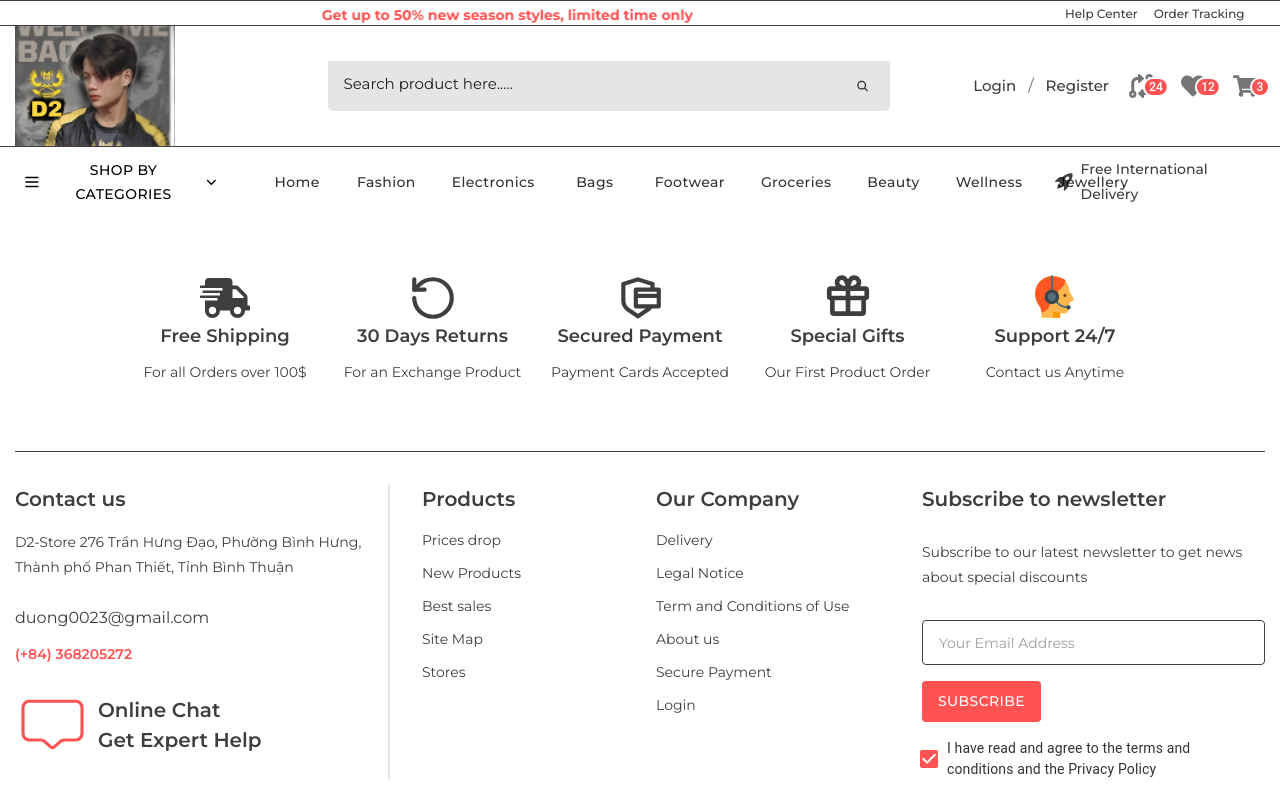
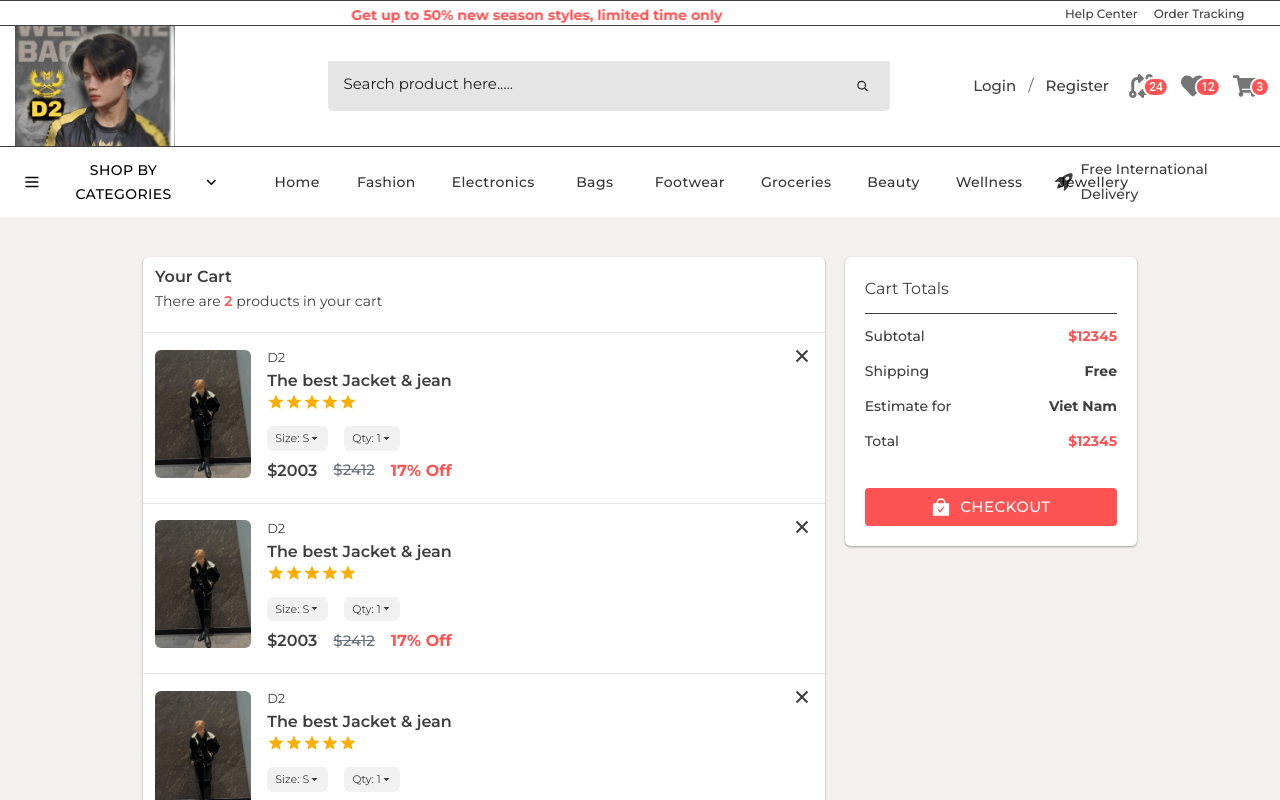
Before and after one commit to d2inthenow/E-commerce, a React (Vite) app: page /cart in a window 1280 px wide. Shown: the top 800 px of the page. Built offline with nearby package versions, Linux system fonts and the light colour scheme.

Commit message:
Design Cart Page

```diff
--- a/src/App.jsx
+++ b/src/App.jsx
@@ -16,6 +16,7 @@ import ProductDetails from "./components/Pages/ProductDetails";
 import ProductDetailsComponent from "./components/ProductDetailsComponent";
 import Login from "./components/Pages/Login";
 import Register from "./components/Pages/Register";
+import CartPage from "./components/Pages/Cart";
 
 const MyContext = createContext();
 
@@ -63,6 +64,7 @@ function App() {
             />
             <Route path={"/login"} exact={true} element={<Login />} />
             <Route path={"/register"} exact={true} element={<Register />} />
+            <Route path={"/cart"} exact={true} element={<CartPage />} />
           </Routes>
           <Footer />
         </MyContext.Provider>
--- /dev/null
+++ b/src/components/Pages/Cart/cartItem.jsx
@@ -0,0 +1,131 @@
+import { useState } from "react";
+import product from "../../../assets/images/ProductItem/product2.jpg";
+import { Link } from "react-router-dom";
+import { IoCloseSharp } from "react-icons/io5";
+import { GoTriangleDown } from "react-icons/go";
+import Rating from "@mui/material/Rating";
+import Menu from "@mui/material/Menu";
+import MenuItem from "@mui/material/MenuItem";
+const CartItem = (props) => {
+  const [sizeAnchorEl, setSizeAnchorEl] = useState(null);
+  const [selectedSize, setCartItems] = useState(props.size);
+  const openSize = Boolean(sizeAnchorEl);
+  const handleClickSize = (event) => {
+    setSizeAnchorEl(event.currentTarget);
+  };
+  const handleCloseSize = (value) => {
+    setSizeAnchorEl(null);
+    if (value !== null) {
+      setCartItems(value);
+    }
+  };
+
+  const [QuantityAnchorEl, setQuantitySizeAnchorEl] = useState(null);
+  const [selectedQuantity, setQuantity] = useState(props.qty);
+  const openQuantity = Boolean(QuantityAnchorEl);
+  const handleClickQuantity = (event) => {
+    setQuantitySizeAnchorEl(event.currentTarget);
+  };
+  const handleCloseQuantity = (value) => {
+    setQuantitySizeAnchorEl(null);
+    if (value !== null) {
+      setQuantity(value);
+    }
+  };
+  return (
+    <div className="cartItem flex items-center !p-3 gap-4 !pb-5 border-b border-[rgba(0,0,0,0.1)]">
+      <div className="img w-[15%] rounded-md overflow-hidden">
+        <Link to="/productDetails/1234" className="group ">
+          <img
+            src={product}
+            alt=""
+            className="w-full group-hover:scale-105 transition-all"
+          />
+        </Link>
+      </div>
+
+      <div className="info w-[85%] relative">
+        <IoCloseSharp
+          className="cursor-pointer absolute top-[0px] right-[0px]
+     text-[22px] link transition-all"
+        />
+        <span className="text-[13px]">D2</span>
+        <h3 className="font-[600] text-[16px]">
+          <Link to="/productDetails/1234" className="link">
+            The best Jacket & jean
+          </Link>
+        </h3>
+
+        <Rating name="size-small" defaultValue={5} size="small" readOnly />
+
+        <div className="flex items-center !mt-2 gap-4">
+          <div className="relative">
+            <span
+              className="flex items-center justify-center bg-[#f1f1f1] text-[11px] fonr-[600] !py-1 !px-2 rounded-md cursor-pointer"
+              onClick={handleClickSize}
+            >
+              Size: {selectedSize}
+              <GoTriangleDown />
+            </span>
+            <Menu
+              id="size-menu"
+              anchorEl={sizeAnchorEl}
+              open={openSize}
+              onClose={() => handleCloseSize(null)}
+              MenuListProps={{
+                "aria-labelledby": "basic-button",
+              }}
+            >
+              <MenuItem onClick={() => handleCloseSize("S")}>S</MenuItem>
+              <MenuItem onClick={() => handleCloseSize("M")}>M</MenuItem>
+              <MenuItem onClick={() => handleCloseSize("L")}>L</MenuItem>
+              <MenuItem onClick={() => handleCloseSize("XL")}>XL</MenuItem>
+              <MenuItem onClick={() => handleCloseSize("XXL")}>XXL</MenuItem>
+            </Menu>
+          </div>
+          <div className="relative">
+            <span
+              className="flex items-center justify-center bg-[#f1f1f1] text-[11px] fonr-[600] !py-1 !px-2 rounded-md cursor-pointer"
+              onClick={handleClickQuantity}
+            >
+              Qty: {selectedQuantity} <GoTriangleDown />
+            </span>
+            <Menu
+              id="size-menu"
+              anchorEl={QuantityAnchorEl}
+              open={openQuantity}
+              onClose={() => handleCloseQuantity(null)}
+              MenuListProps={{
+                "aria-labelledby": "basic-button",
+              }}
+            >
+              <MenuItem onClick={() => handleCloseQuantity(1)}>1</MenuItem>
+              <MenuItem onClick={() => handleCloseQuantity(2)}>2</MenuItem>
+              <MenuItem onClick={() => handleCloseQuantity(3)}>3</MenuItem>
+              <MenuItem onClick={() => handleCloseQuantity(4)}>4</MenuItem>
+              <MenuItem onClick={() => handleCloseQuantity(5)}>5</MenuItem>
+              <MenuItem onClick={() => handleCloseQuantity(6)}>6</MenuItem>
+              <MenuItem onClick={() => handleCloseQuantity(7)}>7</MenuItem>
+              <MenuItem onClick={() => handleCloseQuantity(8)}>8</MenuItem>
+              <MenuItem onClick={() => handleCloseQuantity(9)}>9</MenuItem>
+              <MenuItem onClick={() => handleCloseQuantity(10)}>10</MenuItem>
+            </Menu>
+          </div>
+        </div>
+
+        <div className="flex items-center gap-4 !mt-2">
+          <span className="Price text-[16px] font-[600]">$2003</span>
+          <span className="oldPrice line-through text-gray-500 font-[500] text-[15px]">
+            $2412
+          </span>
+
+          <span className="Price text-[#ff5252] text-[16px] font-bold">
+            17% Off
+          </span>
+        </div>
+      </div>
+    </div>
+  );
+};
+
+export default CartItem;
--- /dev/null
+++ b/src/components/Pages/Cart/index.jsx
@@ -0,0 +1,64 @@
+import Button from "@mui/material/Button";
+import { IoBagCheckSharp } from "react-icons/io5";
+import CartItem from "./cartItem";
+
+const CartPage = () => {
+  return (
+    <section className="section !py-10 !pb-10">
+      <div className="container flex !w-[80%] !max-w-[80%] gap-5">
+        <div className="leftPart w-[70%]">
+          <div className="shadow-md rounded-md bg-white ">
+            <div className="!py-2 !px-3 border-b border-[rgba(0,0,0,0.1)]">
+              <h2 className="font-[600]">Your Cart</h2>
+              <p className="!mt-0">
+                There are <span className="text-[#ff5252] font-[600]">2 </span>
+                products in your cart
+              </p>
+            </div>
+
+            <CartItem size="S" qty={1} />
+            <CartItem size="S" qty={1} />
+            <CartItem size="S" qty={1} />
+            <CartItem size="S" qty={1} />
+            <CartItem size="S" qty={1} />
+          </div>
+        </div>
+
+        <div className="rightPart w-[30%]">
+          <div className="shadow-md bg-[white] rounded-md !p-5">
+            <h3 className="!pb-3">Cart Totals</h3>
+            <hr />
+
+            <p className="flex justify-between items-center">
+              <span className="text-[14px] font-[500]">Subtotal</span>
+              <span className="text-[#ff5252] font-bold">$12345</span>
+            </p>
+
+            <p className="flex justify-between items-center">
+              <span className="text-[14px] font-[500]">Shipping</span>
+              <span className=" font-bold">Free</span>
+            </p>
+
+            <p className="flex justify-between items-center">
+              <span className="text-[14px] font-[500]">Estimate for </span>
+              <span className=" font-bold">Viet Nam</span>
+            </p>
+            <p className="flex justify-between items-center">
+              <span className="text-[14px] font-[500]">Total</span>
+              <span className="text-[#ff5252] font-bold">$12345</span>
+            </p>
+
+            <br />
+
+            <Button className="btn-org w-full">
+              <IoBagCheckSharp className="text-[20px]" />
+              &nbsp; Checkout
+            </Button>
+          </div>
+        </div>
+      </div>
+    </section>
+  );
+};
+
+export default CartPage;
--- a/src/index.css
+++ b/src/index.css
@@ -300,6 +300,10 @@ input[type="number"]::-webkit-outer-spin-button {
   width: 400px !important;
   overflow: hidden !important;
 }
+
+#size-menu .MuiButtonBase-root {
+  font-size: 12px !important;
+}
 @keyframes marquee {
   from {
     transform: translateX(-100%);
```
